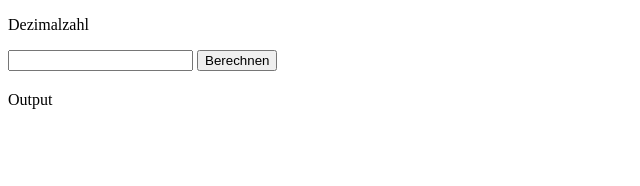
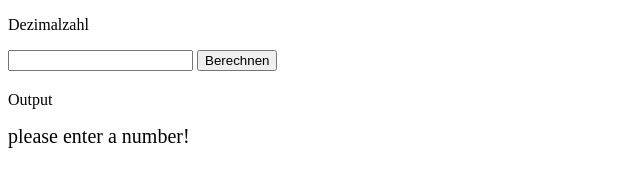
Before and after one commit to btemperli/ksgl_ef5_test, a plain HTML site: page binary/index.html in a window 1280 px wide. Both pictures are taken after a click on the button "Berechnen". Shown: the whole page, without its empty margins (0-640 px from the left). Drawn offline with Linux system fonts and the light colour scheme.

Commit message:
optimize output

```diff
--- a/binary/index.html
+++ b/binary/index.html
@@ -42,7 +42,6 @@
         while (z > 0) {
           let rest = z % 2;
           z = parseInt(z / 2);
-          console.log(rest);
           let div = document.createElement("div");
           div.innerText = rest;
           output.appendChild(div);
@@ -54,7 +53,7 @@
         output.innerHTML = '';
 
         if (!value) {
-          console.log('please enter a number!');
+          output.innerText = 'please enter a number!';
           return;
         }
 
```
